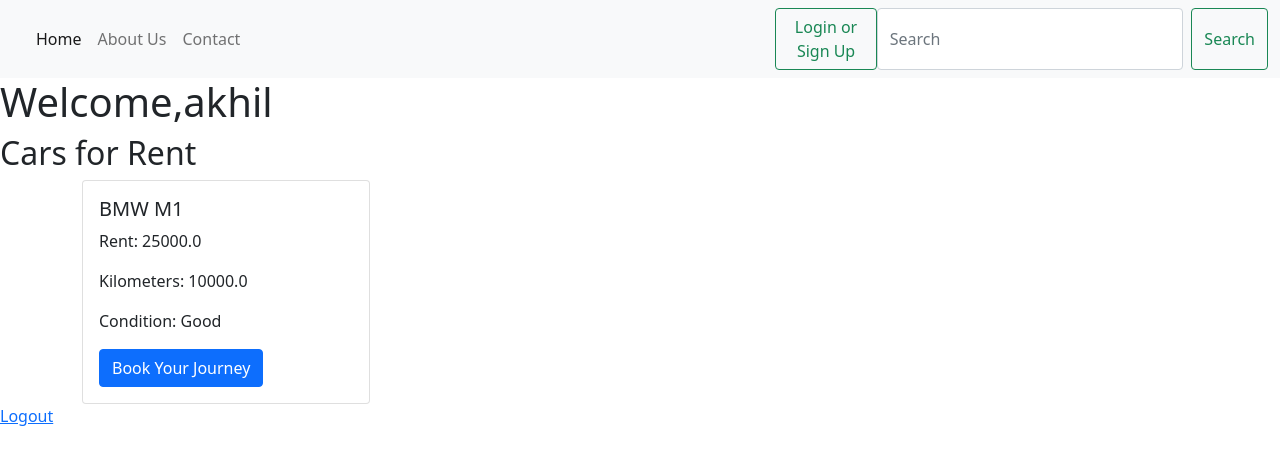
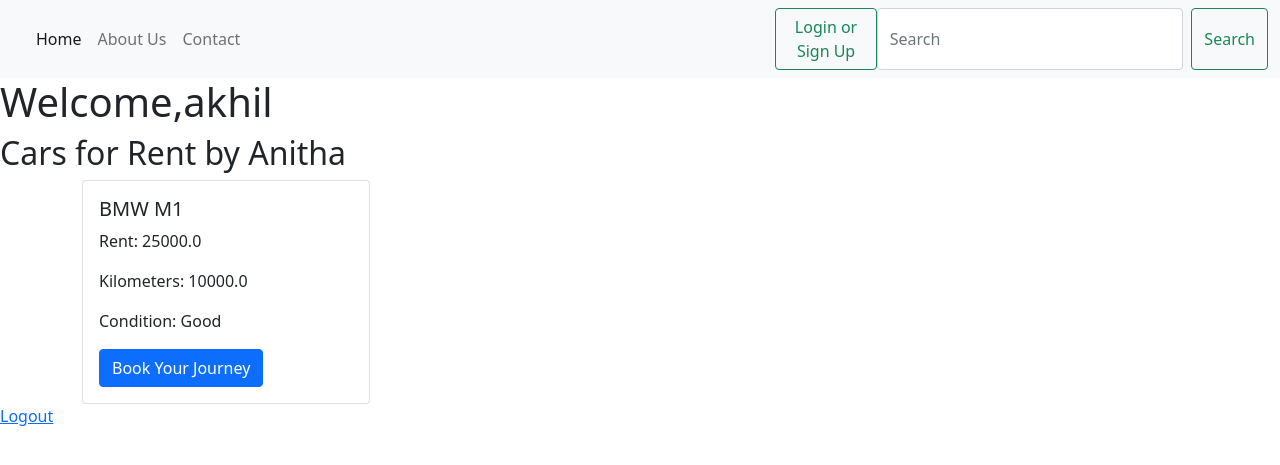
Before and after one commit to Akhilkichu8/car_app, a Django app: page /car_app/dashboard/ in a window 1280 px wide. Shown: the top 465 px of the page. Run offline with Django 3.2, Linux system fonts and the light colour scheme; a user stored in the database is signed in; data comes from the database, SQL or seed files in the repository.

Commit message:
text change in dashboard

```diff
--- a/cars/car_app/templates/dashboard.html
+++ b/cars/car_app/templates/dashboard.html
@@ -4,7 +4,7 @@
 {% block content %}
 <h1>Welcome,{{user.username}}</h1>
 
-<h2>Cars for Rent</h2>
+<h2>Cars for Rent by Anitha</h2>
 <div class="container">
     <div class="row">
         {% for car in cars %}
```
